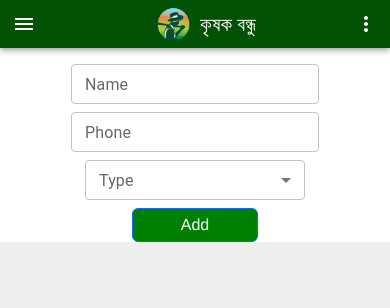
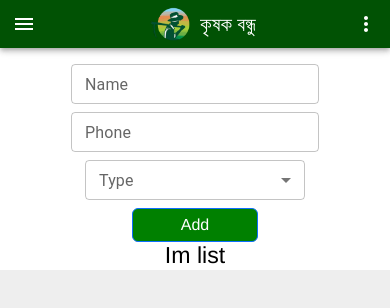
Before and after one commit to shahdat-sajib/BADC-React-Frontend, a React (Create React App) app: page /irrigation-customers in a window 390 px wide. Shown: the top 308 px of the page. Built offline with nearby package versions, Linux system fonts and the light colour scheme; a web font is replaced by a local one.

Commit message:
phonebook list show starts

```diff
--- /dev/null
+++ b/src/Components/phonelist.js
@@ -0,0 +1,17 @@
+import React from "react";
+import { CheckCircle } from "@mui/icons-material";
+import { Delete } from "@mui/icons-material";
+export default function Phonelist({
+    phone,
+    toggleComplete,
+    handleDelete,
+    handleEdit
+}) {
+    // const [newTitle, setNewTitle] = React.useState(phone.title);
+
+    return (
+        <div>
+            <h3>Im list</h3>
+        </div>
+    )
+}
--- a/src/Pages/SechGrahok.jsx
+++ b/src/Pages/SechGrahok.jsx
@@ -21,6 +21,7 @@ import { collection, addDoc } from 'firebase/firestore';
 import Button from 'react-bootstrap/Button';
 import Form from 'react-bootstrap/Form';
 import { FormControl, InputLabel, MenuItem, Select, TextField } from '@mui/material';
+import Phonelist from '../Components/phonelist';
 
 const SechGrahok = () => {
   const [name, setName] = React.useState("");
@@ -64,7 +65,9 @@ const SechGrahok = () => {
           <div>
             <Button style={{ backgroundColor: "green" }} className='px-5 py-1' type='submit'>Add</Button>
           </div>
-
+          <div>
+            <Phonelist/>
+          </div>
         </Form>
       </div>
     </div>
```
